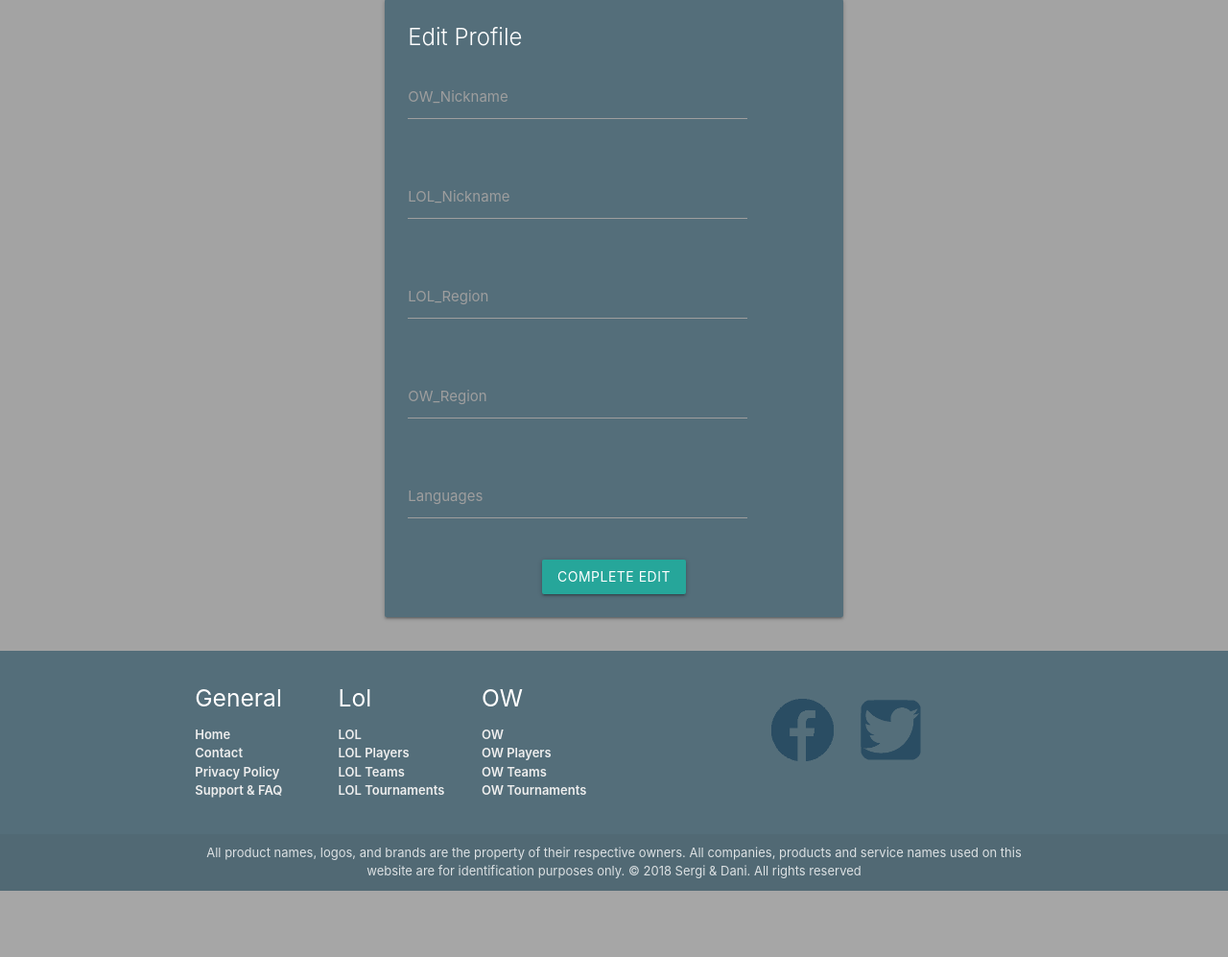
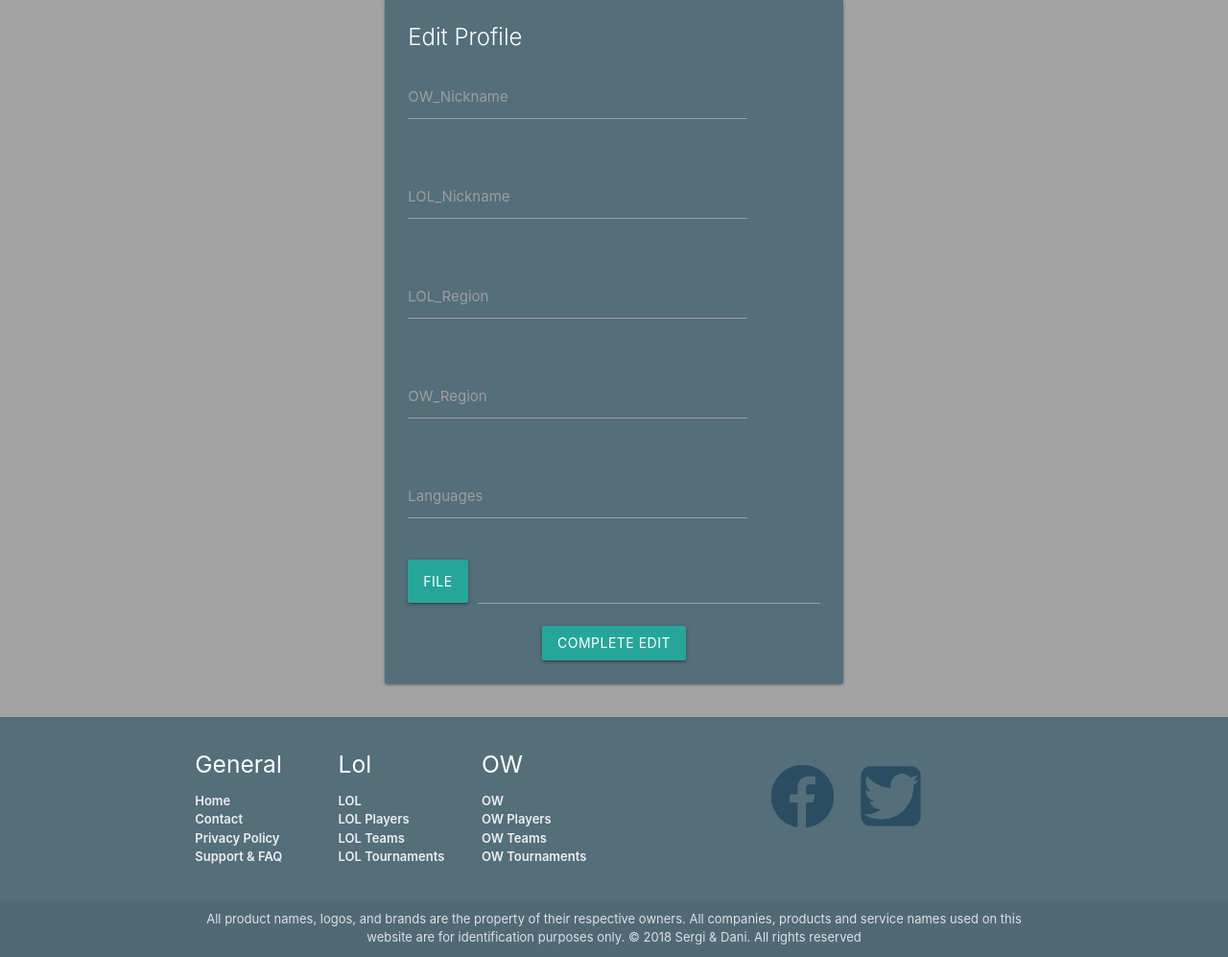
Before and after one commit to danimendezromero/ProyectoDaniSergi, a PHP site: page /EditProfile.php in a window 1280 px wide. Shown: the part 103-1100 px from the top of the page at 96% size. Before the commit the page ends 1031 px from the top, so only its background shows below. Run offline with PHP 8.4, Linux system fonts and the light colour scheme.

Commit message:
Add files via upload

```diff
--- a/TeamWeb/EditProfile.php
+++ b/TeamWeb/EditProfile.php
@@ -31,34 +31,47 @@
            <span class="card-title">Edit Profile</span>
            <div class="row">
              <div class="input-field col s10">
-               <input id="ow_nick" type="text" class="validate" name="username" autocomplete="off">
+               <input id="ow_nick" type="text" class="validate" name="ow_nick" autocomplete="off">
                <label for="ow_nick">OW_Nickname</label>
              </div>
            </div>
            <div class="row">
              <div class="input-field col s10">
-               <input id="lol_nick" type="text" class="validate" name="username" autocomplete="off">
+               <input id="lol_nick" type="text" class="validate" name="lol_nick" autocomplete="off">
                <label for="lol_nick">LOL_Nickname</label>
              </div>
            </div>
            <div class="row">
              <div class="input-field col s10">
-               <input id="lol_region" type="text" class="validate" name="username" autocomplete="off">
+               <input id="lol_region" type="text" class="validate" name="lol_region" autocomplete="off">
                <label for="lol_region">LOL_Region</label>
              </div>
            </div>
            <div class="row">
              <div class="input-field col s10">
-               <input id="ow_region" type="text" class="validate" name="username" autocomplete="off">
+               <input id="ow_region" type="text" class="validate" name="ow_region" autocomplete="off">
                <label for="ow_region">OW_Region</label>
              </div>
            </div>
            <div class="row">
              <div class="input-field col s10">
-               <input id="languages" type="text" class="validate" name="username" autocomplete="off">
+               <input id="languages" type="text" class="validate" name="languages" autocomplete="off">
                <label for="languages">Languages</label>
              </div>
            </div>
+
+
+          <div class="file-field input-field">
+            <div class="btn">
+              <span for="imagen">File</span>
+              <input id="imagen" name="imagen" size="130" type="file">
+            </div>
+            <div class="file-path-wrapper">
+              <input class="file-path validate" type="text">
+            </div>
+          </div>
+
+
            <div class="center">
              <button type="submit" class="waves-effect waves-light btn" name="edit_profile">Complete edit</button>
            </div>
--- a/TeamWeb/Home.php
+++ b/TeamWeb/Home.php
@@ -25,6 +25,10 @@
     	<p> <a href="Home.php?logout='1'" style="color: red;">logout</a> </p>
     <?php endif ?>
 
+    <div class="center" style="margin-bottom:8%">
+      <li style="list-style:none"><a href='Group_Register.php' class='waves-effect waves-light btn blue'>Group Register</a></li>
+    </div>
+
     <!-- ========== End of Content ============== -->
     <?php include('assets/php/footer.php') ?>
   </body>
--- a/TeamWeb/assets/php/server.php
+++ b/TeamWeb/assets/php/server.php
@@ -77,17 +77,41 @@ if (isset($_POST['login_user'])) {
 // Edit profile
 if (isset($_POST['edit_profile'])) {
   // receive all input values from the form
+
+  $id= $_SESSION['userid'];
+
+  $nombre_img = $_FILES['imagen']['name'];
+  $tipo = $_FILES['imagen']['type'];
+  $tamano = $_FILES['imagen']['size'];
+
   $ow_nick = mysqli_real_escape_string($db, $_POST['ow_nick']);
   $lol_nick = mysqli_real_escape_string($db, $_POST['lol_nick']);
   $ow_region = mysqli_real_escape_string($db, $_POST['ow_region']);
   $lol_region = mysqli_real_escape_string($db, $_POST['lol_region']);
   $languages = mysqli_real_escape_string($db, $_POST['languages']);
 
+  if (($nombre_img == !NULL) && ($_FILES['imagen']['size'] <= 200000)){
+   if (($_FILES["imagen"]["type"] == "image/gif")
+   || ($_FILES["imagen"]["type"] == "image/jpeg")
+   || ($_FILES["imagen"]["type"] == "image/jpg")
+   || ($_FILES["imagen"]["type"] == "image/png"))
+   {
+      $directorio = $_SERVER['DOCUMENT_ROOT'].'/intranet/uploads/';
+      move_uploaded_file($_FILES['imagen']['tmp_name'],$directorio.$nombre_img);
+    }
+    else {
+       echo "No se puede subir una imagen con ese formato ";
+    }
+}
+else{
+   if($nombre_img == !NULL) echo "La imagen es demasiado grande ";
+}
 
   // edit profile
 
-  	$query = "INSERT INTO usuario (ow_nickname, lol_nickname, ow_region, lol_region, idioma)
-  			  VALUES('$ow_nick', '$lol_nick', '$ow_region', '$lol_region', '$ow_region', '$languages')";
+  	$query = "UPDATE `usuario` SET `ruta_imagen`='$nombre_img', `idioma`='$languages',`ow_nickname`='$ow_nick',`lol_nickname`='$lol_nick',`ow_region`='$ow_region',`lol_region`='$lol_region' WHERE `id_usuario`=$id";
+
+
   	mysqli_query($db, $query);
   	header('location: Profile.php');
 
@@ -100,6 +124,15 @@ if (isset($_GET['logout'])) {
   	header('location: Home.php');
   }
 
+//foto perfil
+//$idfoto= $_SESSION['userid'];
+//$query1 = "SELECT ruta_imagen FROM usuarios WHERE id_usuario='$idfoto'";
+//$result1 = mysql_query($db, $query);
+//while ($row=mysql_fetch_array($result)){
+    //$ruta_img = $row["ruta_imagen"];
+//}
+
+
 
 
 ?>
```
Also changed, not shown: TeamWeb/Profile.php (+18 -18 lines).
